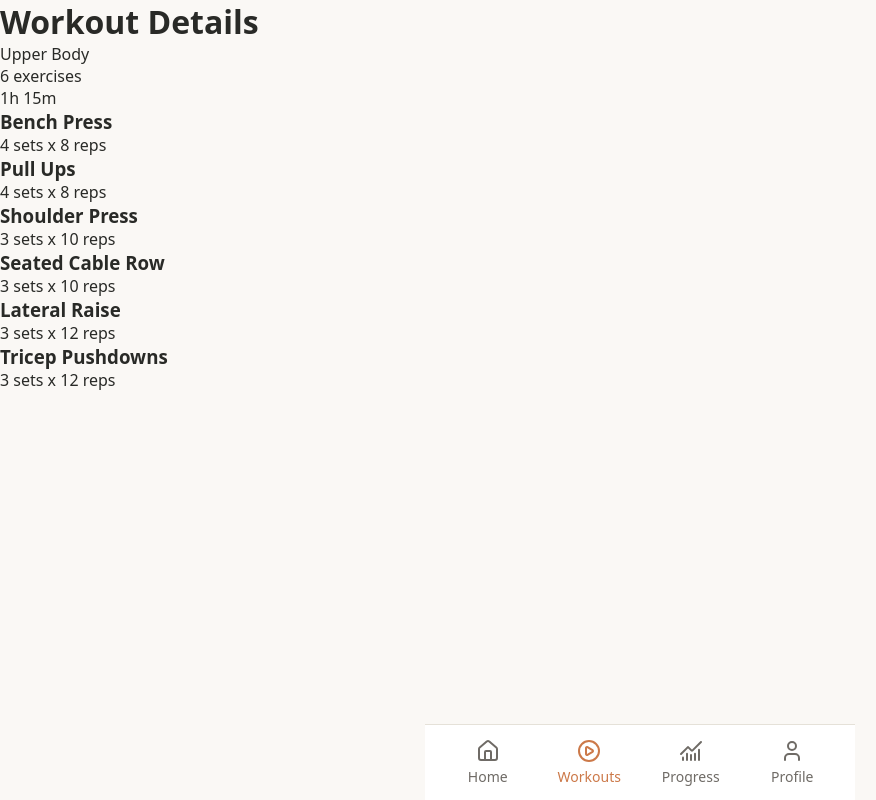
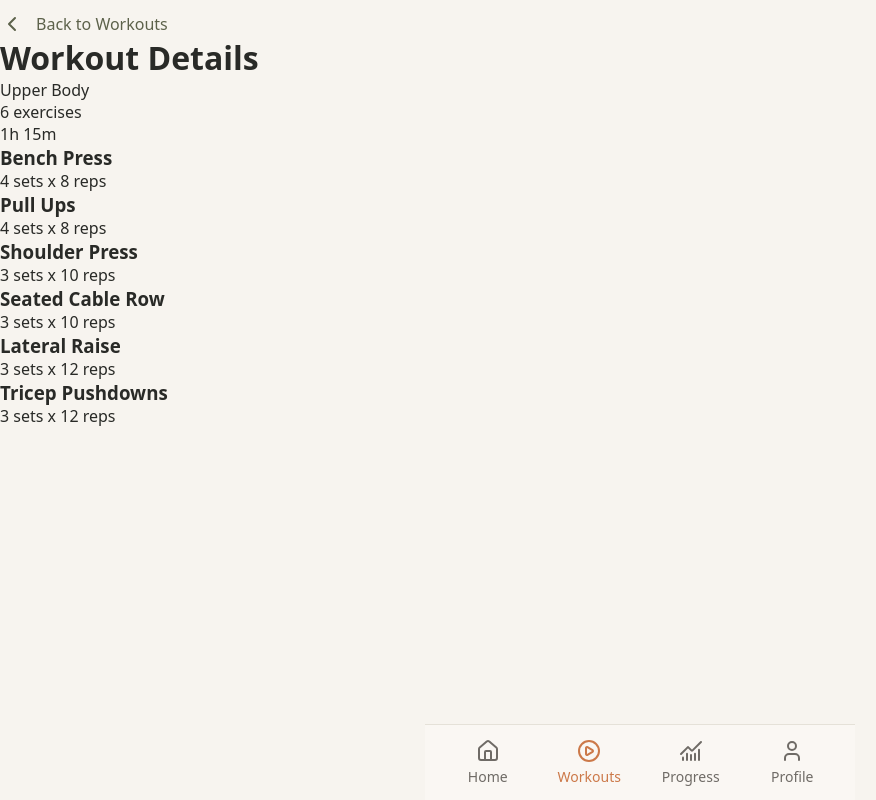
Before and after one commit to almaraz-05/vidafit, a React (Vite) app: page /workouts/1 in a window 1280 px wide. Shown: the whole page, without its empty margins (0-876 px from the left). Built offline with nearby package versions, Linux system fonts and the light colour scheme.

Commit message:
update colors

```diff
--- /dev/null
+++ b/src/components/WorkoutDetails.css
@@ -0,0 +1,8 @@
+.back-to-workouts {
+    display: flex;
+    align-items: center;
+    gap: 12px;
+    color: var(--color-primary);
+    text-decoration: none;
+    margin-top: 12px;
+}
--- a/src/components/WorkoutDetails.jsx
+++ b/src/components/WorkoutDetails.jsx
@@ -1,5 +1,7 @@
-import { useParams } from "react-router-dom";
+import { useParams, Link } from "react-router-dom";
 import workouts from "../data/workouts";
+import { ChevronLeft } from "lucide-react";
+import "./WorkoutDetails.css";
 
 function WorkoutDetails() {
     const { workoutId } = useParams();
@@ -11,6 +13,15 @@ function WorkoutDetails() {
 
     return (
         <main>
+
+            <Link to="/workouts" className="back-to-workouts">
+                <ChevronLeft />
+                Back to Workouts
+            </Link>
+
+
+
+
             <h1>Workout Details</h1>
             <p>{workout.name}</p>
             <p>{workout.exercises}</p>
--- a/src/data/workouts.js
+++ b/src/data/workouts.js
@@ -59,7 +59,20 @@ const workouts = [
         icon: Dumbbell,
         iconClass: "lower-activity-icon",
         exercises: "6 exercises",
-        time: "1h 5m"
+        time: "1h 5m",
+
+        exerciseList: [
+            {
+                id: 1,
+                name: "Barbell Squat",
+                sets: 4,
+                reps: 5
+            },
+
+            {
+                id: "Romanian DeadLift"
+            }
+        ]
     },
     {
         id: 3,
--- a/src/index.css
+++ b/src/index.css
@@ -1,6 +1,6 @@
 :root {
-  --color-background: #faf8f5; /* Used for the background color */
-  --color-surface: #ffffff; /* Used for the card colors - slightly darker than background */
+  --color-background: #f7f4ef; /* Used for the background color */
+  --color-surface: #faf7f3; /* Used for the card colors - slightly darker than background */
 
   --color-text: #292a27;
   --color-text-muted: #74736e;
@@ -8,7 +8,7 @@
 
   --color-border: #e5e1d8;
 
-  --color-primary: #6a6e53;
+  --color-primary: #5d624b;
   --color-primary-soft: #e8ede5;
 }
 
```
